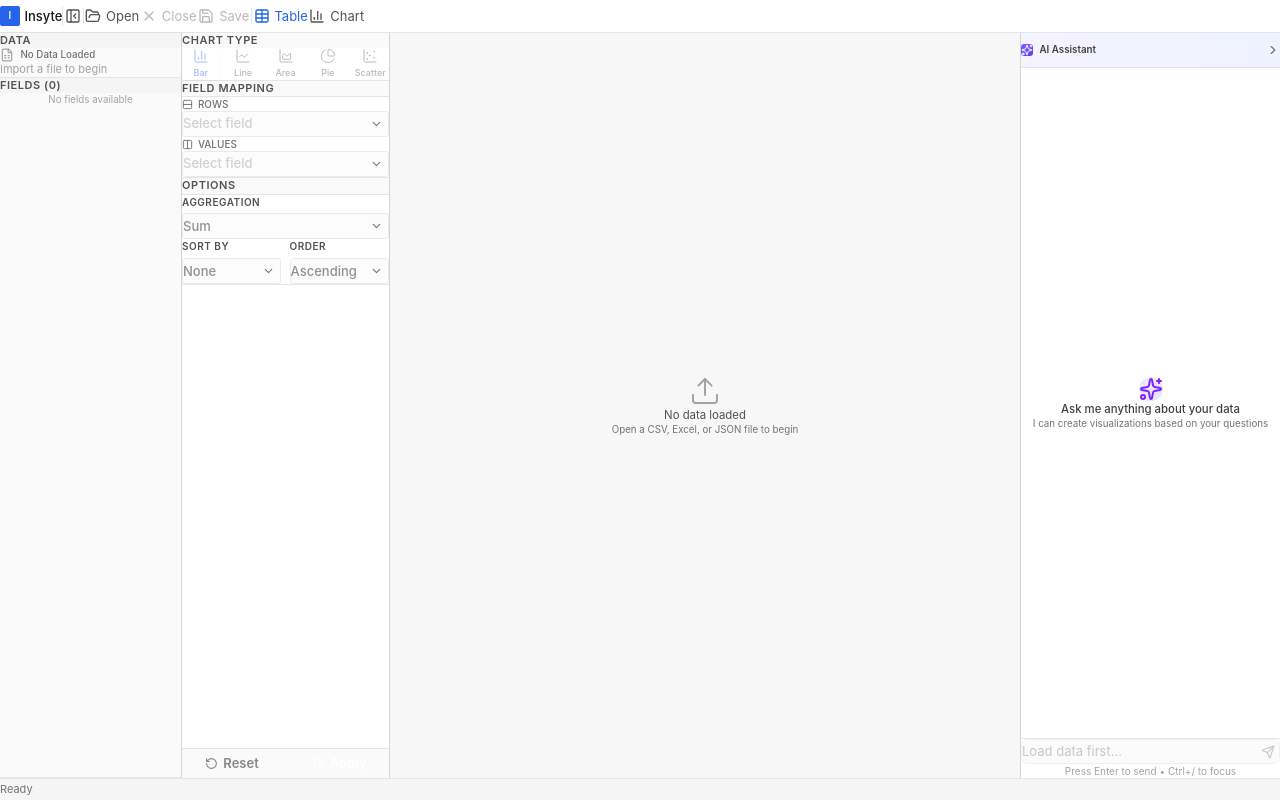
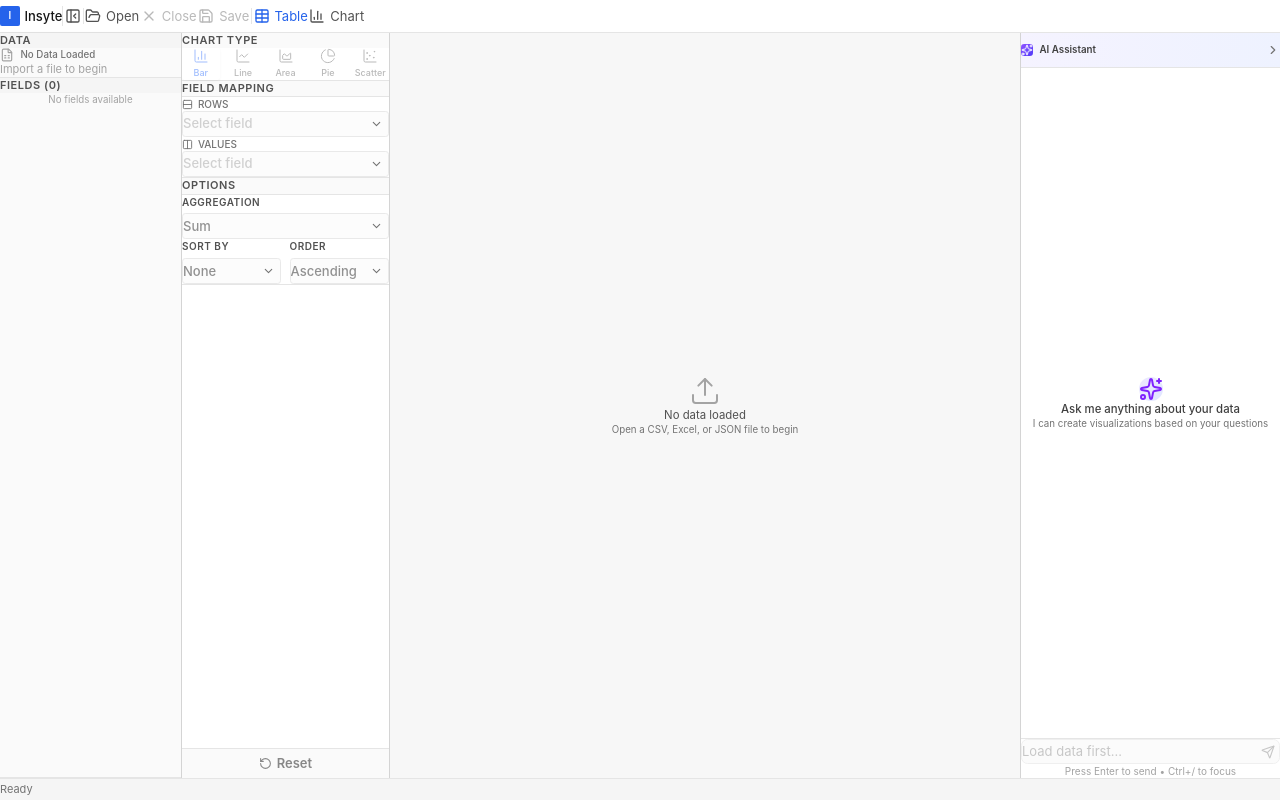
Before and after one commit to salarkhannn/insyte, a React (Vite) app: page / in a window 1280 px wide. Built offline with nearby package versions, Linux system fonts and the light colour scheme; the HTML template or start-up script is replaced by a standard one; what ag-grid-community would draw is missing.

Commit message:
feat: real time config update

```diff
--- a/src/components/data/ConfigPanel.tsx
+++ b/src/components/data/ConfigPanel.tsx
@@ -7,7 +7,6 @@ import {
     AreaChart,
     ChevronDown,
     ChevronRight,
-    Play,
     RotateCcw,
     Rows,
     Columns,
@@ -143,15 +142,16 @@ export function ConfigPanel() {
 
     const { numeric, categorical, all } = getFieldsByType(columns);
 
-    const handleApply = useCallback(() => {
+    // Auto-apply changes in real-time
+    useEffect(() => {
+        if (dataLoaded && xField && yField) {
             const spec = buildSpec(columns);
             if (spec) {
                 setVisualization(spec);
                 setActiveView("chart");
             }
-    }, [buildSpec, columns, setVisualization, setActiveView]);
-
-    const canApply = dataLoaded && xField && yField;
+        }
+    }, [dataLoaded, chartType, xField, yField, aggregation, sortBy, sortOrder, buildSpec, columns, setVisualization, setActiveView]);
 
     const toggleGroup = useCallback((group: string) => {
         setExpandedGroups(prev => {
@@ -458,12 +458,12 @@ export function ConfigPanel() {
             </div>
 
             {/* Action Buttons */}
-            <div className="p-3 border-t border-neutral-200 flex gap-2 bg-neutral-50">
+            <div className="p-3 border-t border-neutral-200 bg-neutral-50">
                 <button
                     onClick={reset}
                     disabled={!dataLoaded}
                     className={cn(
-                        "flex-1 h-9 flex items-center justify-center gap-1.5 text-xs font-semibold rounded border",
+                        "w-full h-9 flex items-center justify-center gap-1.5 text-xs font-semibold rounded border",
                         dataLoaded
                             ? "text-neutral-700 border-neutral-300 bg-white hover:bg-neutral-100 hover:border-neutral-400"
                             : "opacity-50 cursor-not-allowed bg-neutral-100 border-neutral-200"
@@ -472,19 +472,6 @@ export function ConfigPanel() {
                     <RotateCcw size={13} />
                     Reset
                 </button>
-                <button
-                    onClick={handleApply}
-                    disabled={!canApply}
-                    className={cn(
-                        "flex-1 h-9 flex items-center justify-center gap-1.5 text-xs font-semibold rounded text-white",
-                        canApply
-                            ? "bg-blue-600 hover:bg-blue-700 shadow-sm"
-                            : "bg-blue-300 cursor-not-allowed"
-                    )}
-                >
-                    <Play size={13} />
-                    Apply
-                </button>
             </div>
         </div>
     );
```
Lines whose indentation alone changed are shown as unchanged.
